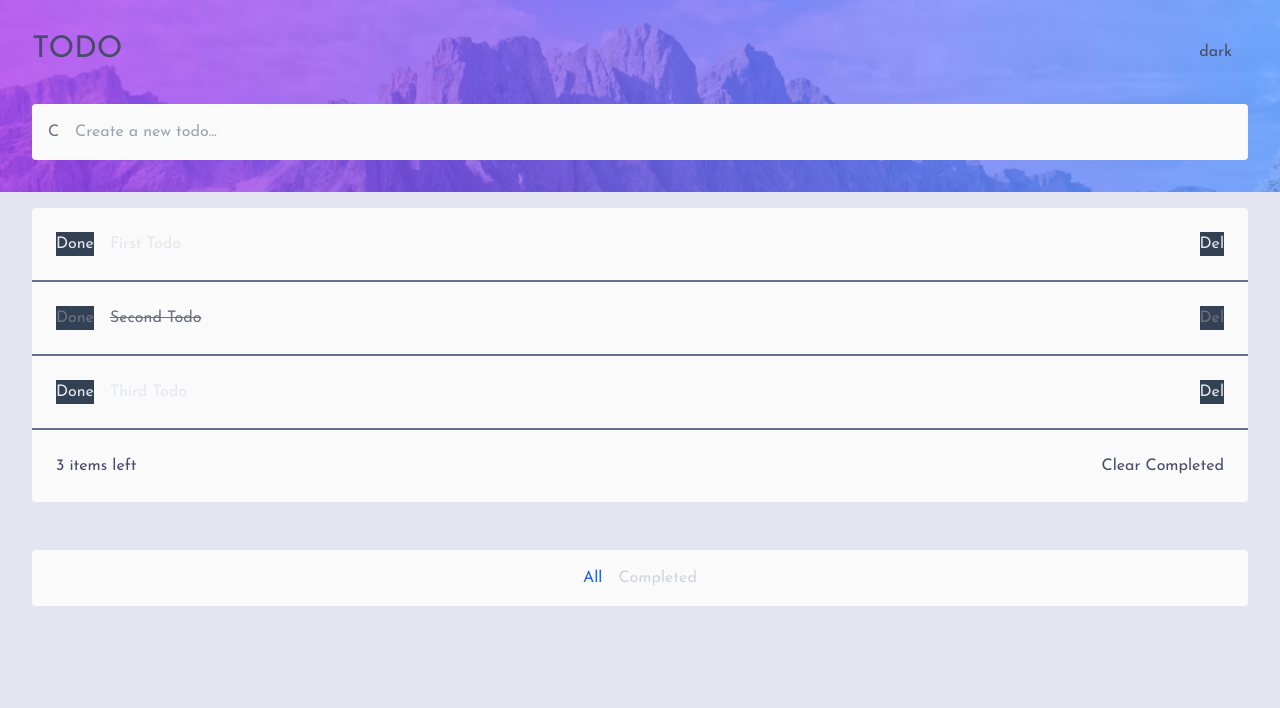
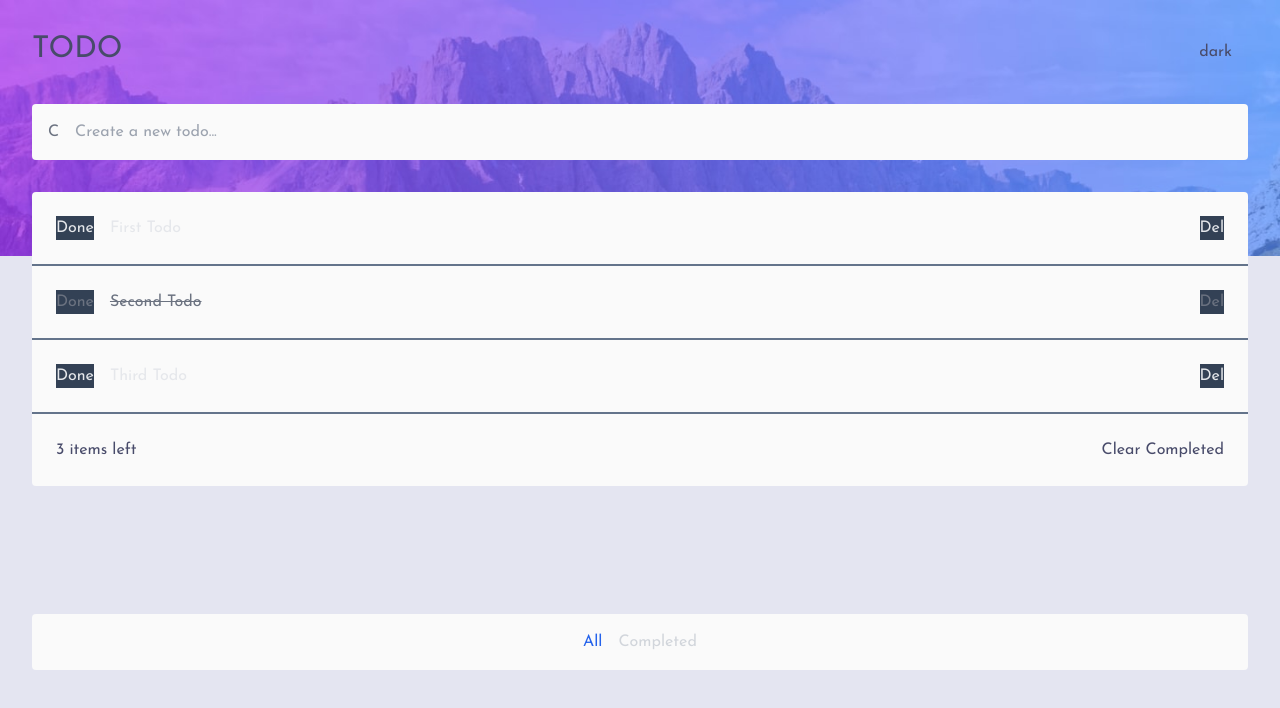
Before and after one commit to 11amanraj/to-do, a Next.js app: page / in a window 1280 px wide. Shown: the top 708 px of the page. Built offline with nearby package versions, Linux system fonts and the light colour scheme.

Commit message:
Minor changes to banner

```diff
--- a/app/page.tsx
+++ b/app/page.tsx
@@ -51,7 +51,7 @@ export default function Home() {
   // bg-[url('../app/images/bg-mobile-light.jpg')]
   return (
     <main className="flex flex-col text-active-todo">
-      <div className="p-8 bg-banner bg-cover -bottom-8 flex flex-col gap-8">
+      <div className="p-8 pb-24 bg-banner bg-cover flex flex-col gap-8">
         <div className="flex justify-between">
           <h1 className="text-3xl text-logo">TODO</h1>
           <button onClick={() => setTheme(resolvedTheme === "dark" ? "light" : "dark")} className="bg-logo px-4 py-2">{resolvedTheme === "dark" ? "light" : "dark"}</button>
@@ -80,7 +80,7 @@ export default function Home() {
         </form>
       </div>
 
-      <div className="mt-4 m-8 bg-gray-800 rounded overflow-hidden flex flex-col bg-todo-box" >
+      <div className="relative -top-20 mt-4 m-8 bg-gray-800 rounded overflow-hidden flex flex-col bg-todo-box" >
         {todos
           .filter(todo => {
             if(!hideCompleted) {
```
